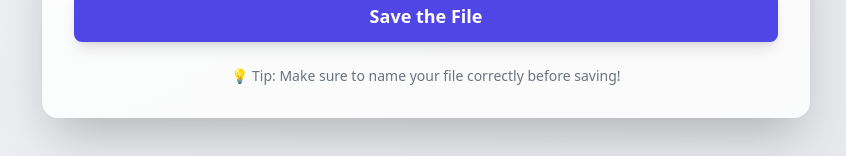
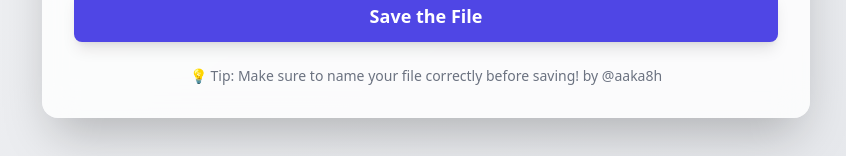
Before and after one commit to Aaka8h2/Txt, a plain HTML site: page index.html in a window 1280 px wide. Shown: the part 583-739 px from the top of the page, without its empty margins (214-1060 px from the left). Drawn offline with nearby package versions, Linux system fonts and the light colour scheme.

Commit message:
Update and rename index (4).html to index.html

```diff
--- a/index (4).html
+++ b/index.html
@@ -66,7 +66,7 @@
 
         <!-- Footer -->
         <div class="text-center text-sm text-gray-500 dark:text-gray-400">
-            <p>💡 Tip: Make sure to name your file correctly before saving!</p>
+            <p>💡 Tip: Make sure to name your file correctly before saving! by @aaka8h</p>
         </div>
     </div>
     <script>
```
